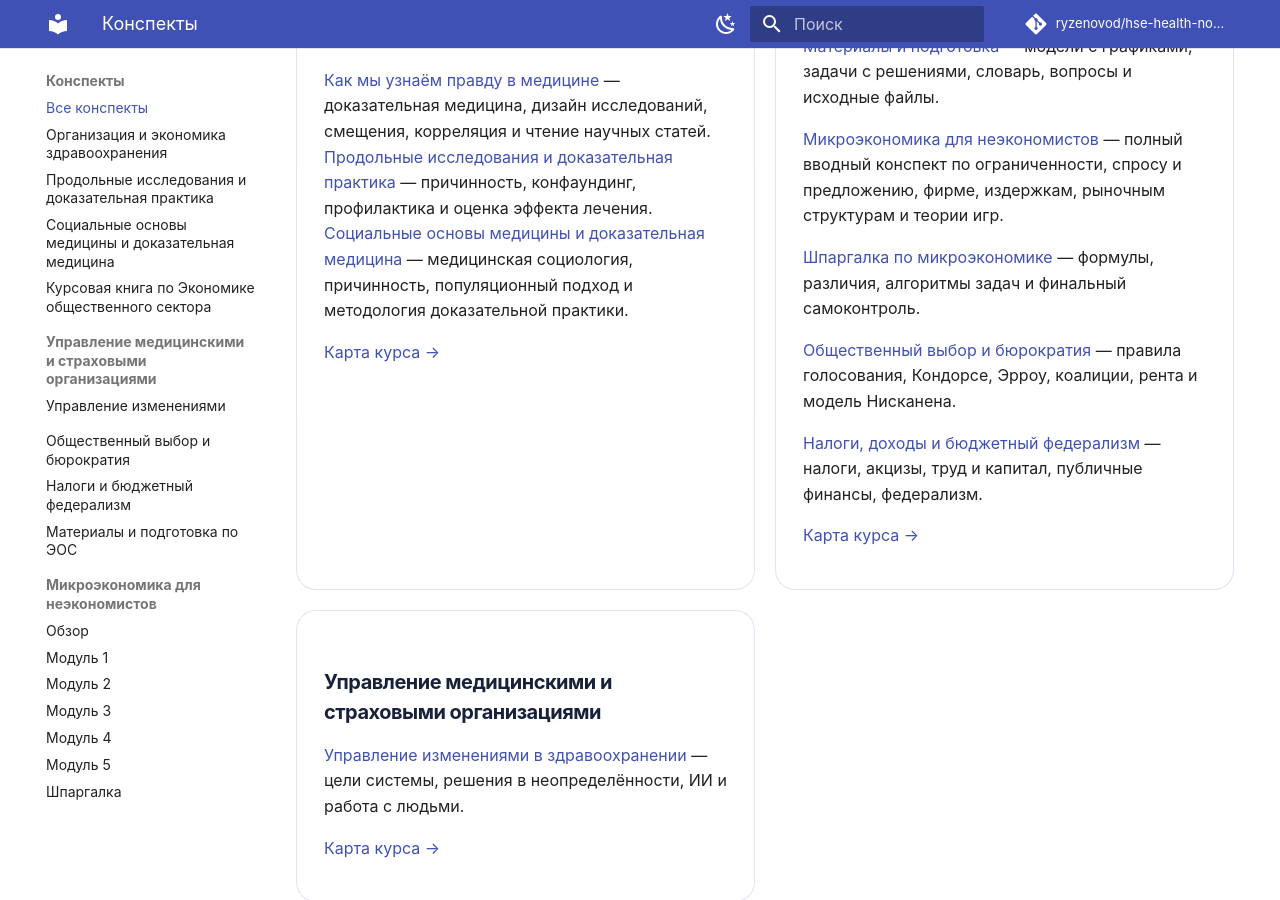
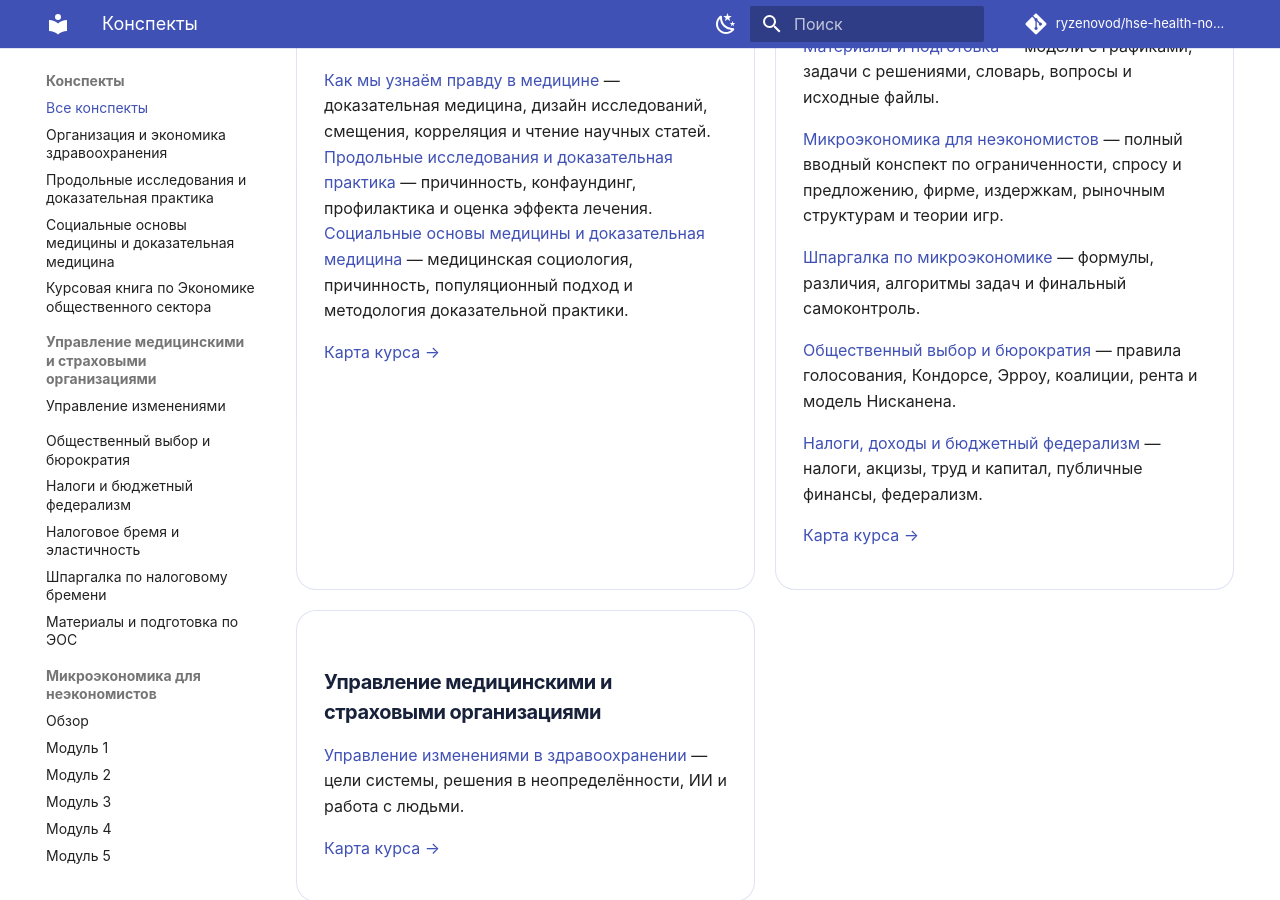
Before and after one commit to ryzenovod/hse-health-notes, an MkDocs documentation site: the page built from docs/year-1/notes.md, in a window 1280 px wide and 900 px high, scrolled down 344 px. Built offline with MkDocs 1.6.1 and Material for MkDocs 9.7.7, drawn with Linux system fonts in a browser that asks for light colours; comment, search, counter and statistics services are not loaded.

Commit message:
Add tax incidence and cheatsheet sections

```diff
--- a/mkdocs.yml
+++ b/mkdocs.yml
@@ -70,6 +70,8 @@ nav:
           - Управление изменениями: year-1/healthcare-management-and-change.md
       - Общественный выбор и бюрократия: year-1/public-sector-economics-public-choice.md
       - Налоги и бюджетный федерализм: year-1/public-sector-economics-lecture-tax-system.md
+      - Налоговое бремя и эластичность: year-1/public-sector-economics-lecture-tax-incidence.md
+      - Шпаргалка по налоговому бремени: year-1/public-sector-economics-tax-incidence-cheatsheet.md
       - Материалы и подготовка по ЭОС: year-1/public-sector-economics-materials.md
       - Микроэкономика для неэкономистов:
           - Обзор: year-1/public-sector-economics-microeconomics.md
@@ -99,6 +101,8 @@ nav:
               - Курсовая книга: year-1/public-sector-economics-coursebook.md
               - Общественный выбор и бюрократия: year-1/public-sector-economics-public-choice.md
               - Налоги и бюджетный федерализм: year-1/public-sector-economics-lecture-tax-system.md
+              - Налоговое бремя и эластичность: year-1/public-sector-economics-lecture-tax-incidence.md
+              - Шпаргалка по налоговому бремени: year-1/public-sector-economics-tax-incidence-cheatsheet.md
               - Материалы и подготовка: year-1/public-sector-economics-materials.md
               - Модели и графики: year-1/public-sector-economics-welfare.md
               - Задачи с решениями: year-1/public-sector-economics-practice-archive.md
```
